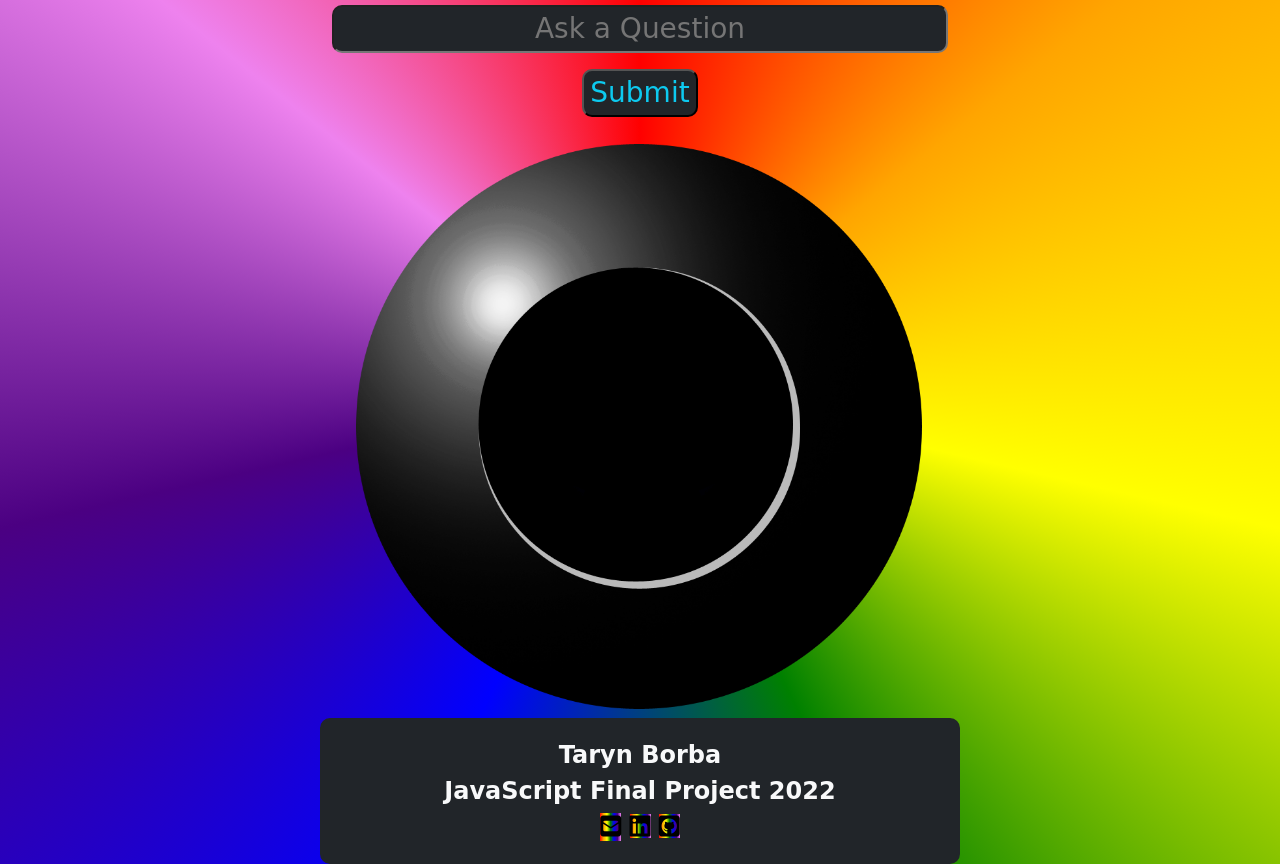
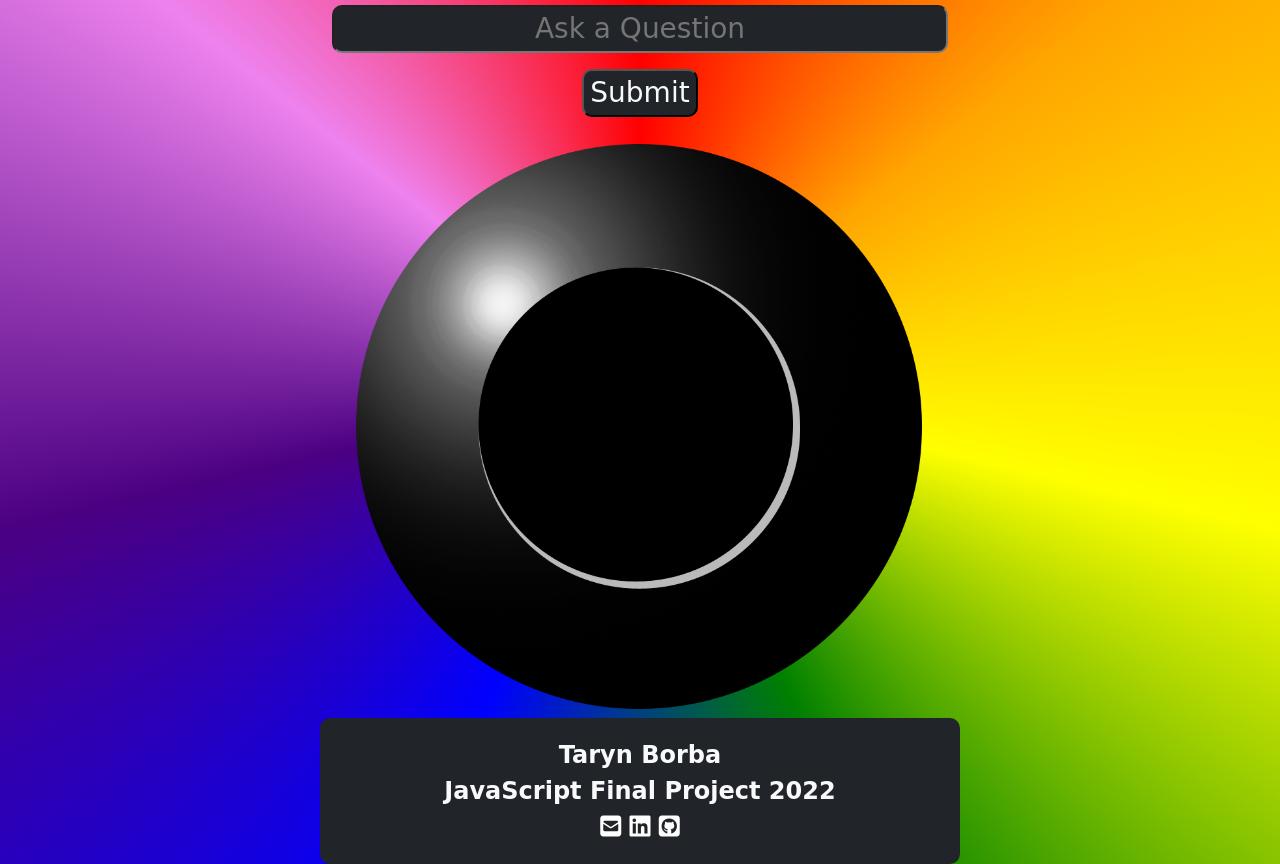
Before and after one commit to tborba1/javascript-magic8ball, a plain HTML site: page index.html in a window 1280 px wide. Shown: the part 99-963 px from the top of the page. Drawn offline with nearby package versions, Linux system fonts and the light colour scheme; a web font is replaced by a local one.

Commit message:
feat: updated css for button and icons

```diff
--- a/css/style.css
+++ b/css/style.css
@@ -34,12 +34,11 @@ footer {
 }
 
 footer a {
-    color: black;
+    color: white;
     text-decoration: none;
-    font-size: x-large;
-    background-image: linear-gradient(to right, red,orange,yellow,green,blue,indigo,violet);
 }
 
 footer a:hover {
-    color: white;
+    color: black;
+    background-image: conic-gradient(red, orange,yellow, green, blue, indigo, violet, red);
 }
--- a/index.html
+++ b/index.html
@@ -17,7 +17,7 @@
         <h1 class="fw-bold display-1">Magic 8 Ball</h1>
         <div>
             <input type="text" id="question" placeholder="Ask a Question" class="input-group mb-3 text-center bg-dark text-light fs-3" />
-            <button id="button" type="button" class="bg-dark text-info mb-3 fs-3">Submit</button>
+            <button id="button" type="button" class="bg-dark text-light mb-3 fs-3">Submit</button>
             <img src="img/magic8ball_start.png"></img>
             <p id="answer" class="answer text-info fs-3"></p>
         </div>
```
